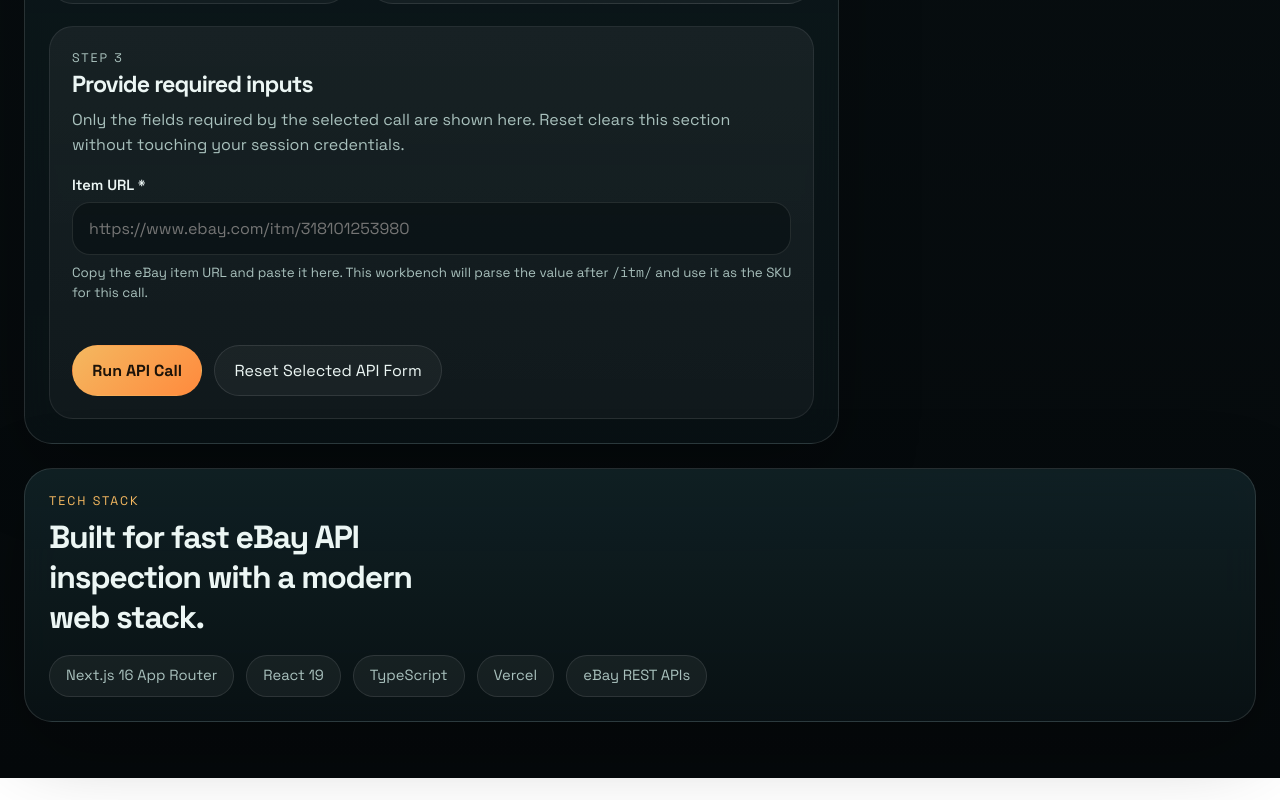
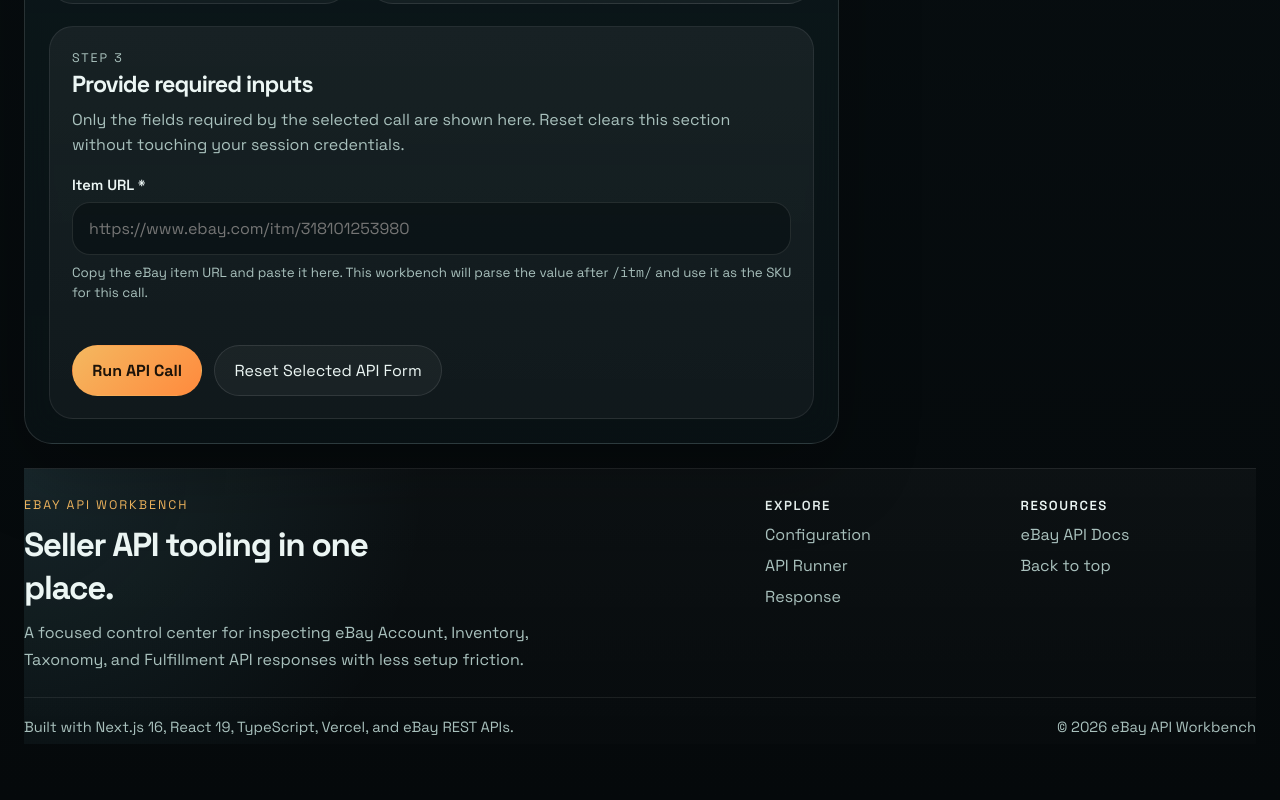
Before and after one commit to yhunt75/ebay-api-app, a Next.js app: page / in a window 1280 px wide. Shown: the part 3002-3802 px from the top of the page. Before the commit the page ends 3780 px from the top, so only its background shows below. Built offline with nearby package versions, Linux system fonts and the light colour scheme.

Commit message:
Refine app footer layout

```diff
--- a/app/globals.css
+++ b/app/globals.css
@@ -221,42 +221,87 @@
   max-width: 1440px;
   margin: 24px auto 0;
   display: grid;
-  gap: 18px;
+  gap: 24px;
+  padding: 28px 0 0;
+  border-top: 1px solid rgba(255, 255, 255, 0.1);
   background:
     radial-gradient(circle at top left, rgba(103, 196, 214, 0.12), transparent 32%),
-    linear-gradient(180deg, rgba(255, 255, 255, 0.045), rgba(255, 255, 255, 0.02)),
-    rgba(255, 255, 255, 0.02);
+    linear-gradient(180deg, rgba(255, 255, 255, 0.03), rgba(255, 255, 255, 0.01));
 }
 
-.app-footer__copy {
+.app-footer__main {
   display: grid;
-  gap: 8px;
+  grid-template-columns: minmax(0, 1.3fr) minmax(280px, 0.9fr);
+  gap: 32px;
 }
 
-.app-footer__copy h2 {
+.app-footer__brand {
+  display: grid;
+  gap: 10px;
+}
+
+.app-footer__brand h2 {
   margin: 0;
-  max-width: 20ch;
-  font-size: clamp(1.4rem, 2.8vw, 2rem);
+  max-width: 18ch;
+  font-size: clamp(1.5rem, 2.6vw, 2.1rem);
   letter-spacing: -0.04em;
 }
 
-.app-footer__stack {
-  display: flex;
-  flex-wrap: wrap;
-  gap: 12px;
+.app-footer__brand p:last-child {
+  margin: 0;
+  max-width: 56ch;
+  color: var(--text-muted);
+  line-height: 1.7;
 }
 
-.stack-pill {
-  display: inline-flex;
+.app-footer__nav {
+  display: grid;
+  grid-template-columns: repeat(2, minmax(0, 1fr));
+  gap: 20px;
+}
+
+.app-footer__nav div {
+  display: grid;
+  gap: 10px;
+  align-content: start;
+}
+
+.app-footer__label {
+  color: var(--text);
+  font-size: 0.82rem;
+  font-weight: 600;
+  letter-spacing: 0.12em;
+  text-transform: uppercase;
+}
+
+.app-footer__nav a {
+  width: fit-content;
+  color: var(--text-muted);
+  text-decoration: none;
+  transition:
+    color 160ms ease,
+    transform 160ms ease;
+}
+
+.app-footer__nav a:hover {
+  color: var(--text);
+  transform: translateX(2px);
+}
+
+.app-footer__meta {
+  display: flex;
+  justify-content: space-between;
+  gap: 16px;
   align-items: center;
-  min-height: 42px;
-  padding: 0.7rem 1rem;
-  border-radius: 999px;
-  border: 1px solid rgba(255, 255, 255, 0.1);
-  background: rgba(255, 255, 255, 0.05);
+  padding: 18px 0 4px;
+  border-top: 1px solid rgba(255, 255, 255, 0.08);
+}
+
+.app-footer__meta p {
+  margin: 0;
   color: var(--text-muted);
   font-size: 0.92rem;
-  line-height: 1.2;
+  line-height: 1.6;
 }
 
 .stack {
@@ -926,7 +971,8 @@
 @media (max-width: 1120px) {
   .workspace,
   .hero,
-  .runner-grid {
+  .runner-grid,
+  .app-footer__main {
     grid-template-columns: 1fr;
   }
 
@@ -948,6 +994,11 @@
     flex-direction: column;
   }
 
+  .app-footer__nav,
+  .app-footer__meta {
+    grid-template-columns: 1fr;
+  }
+
   .hero__api-item {
     flex-direction: column;
     align-items: start;
@@ -966,4 +1017,8 @@
     padding: 20px;
     border-radius: 24px;
   }
+
+  .app-footer__meta {
+    display: grid;
+  }
 }
--- a/components/ebay-workbench.tsx
+++ b/components/ebay-workbench.tsx
@@ -640,7 +640,7 @@
 
   return (
     <main className="shell">
-      <section className="hero panel">
+      <section className="hero panel" id="top">
         <div className="hero__copy">
           <p className="eyebrow">eBay API Workbench</p>
           <h1>Run seller-facing eBay APIs from one polished control center.</h1>
@@ -694,7 +694,7 @@
 
       <section className="workspace">
         <form className="stack" onSubmit={handleSubmit}>
-          <div className="panel">
+          <div className="panel" id="configuration">
             <div className="section-heading">
               <div>
                 <p className="eyebrow">Session Configuration</p>
@@ -850,7 +850,7 @@
               </p>
           </div>
 
-          <div className="panel">
+          <div className="panel" id="api-runner">
             <div className="section-heading">
               <div>
                 <p className="eyebrow">API Runner</p>
@@ -1079,7 +1079,7 @@
         </form>
 
         <aside className="stack">
-          <div className="panel response-panel">
+          <div className="panel response-panel" id="response-panel">
             <div className="section-heading">
               <div>
                 <p className="eyebrow">Response</p>
@@ -1136,17 +1136,37 @@
         </aside>
       </section>
 
-      <footer className="app-footer panel">
-        <div className="app-footer__copy">
-          <p className="eyebrow">Tech Stack</p>
-          <h2>Built for fast eBay API inspection with a modern web stack.</h2>
+      <footer className="app-footer" aria-label="Site footer">
+        <div className="app-footer__main">
+          <div className="app-footer__brand">
+            <p className="eyebrow">eBay API Workbench</p>
+            <h2>Seller API tooling in one place.</h2>
+            <p>
+              A focused control center for inspecting eBay Account, Inventory, Taxonomy, and
+              Fulfillment API responses with less setup friction.
+            </p>
+          </div>
+
+          <nav className="app-footer__nav" aria-label="Footer navigation">
+            <div>
+              <span className="app-footer__label">Explore</span>
+              <a href="#configuration">Configuration</a>
+              <a href="#api-runner">API Runner</a>
+              <a href="#response-panel">Response</a>
+            </div>
+            <div>
+              <span className="app-footer__label">Resources</span>
+              <a href="https://developer.ebay.com/api-docs" target="_blank" rel="noreferrer">
+                eBay API Docs
+              </a>
+              <a href="#top">Back to top</a>
+            </div>
+          </nav>
         </div>
-        <div className="app-footer__stack" aria-label="Application tech stack">
-          <span className="stack-pill">Next.js 16 App Router</span>
-          <span className="stack-pill">React 19</span>
-          <span className="stack-pill">TypeScript</span>
-          <span className="stack-pill">Vercel</span>
-          <span className="stack-pill">eBay REST APIs</span>
+
+        <div className="app-footer__meta">
+          <p>Built with Next.js 16, React 19, TypeScript, Vercel, and eBay REST APIs.</p>
+          <p>&copy; {new Date().getFullYear()} eBay API Workbench</p>
         </div>
       </footer>
     </main>
```
